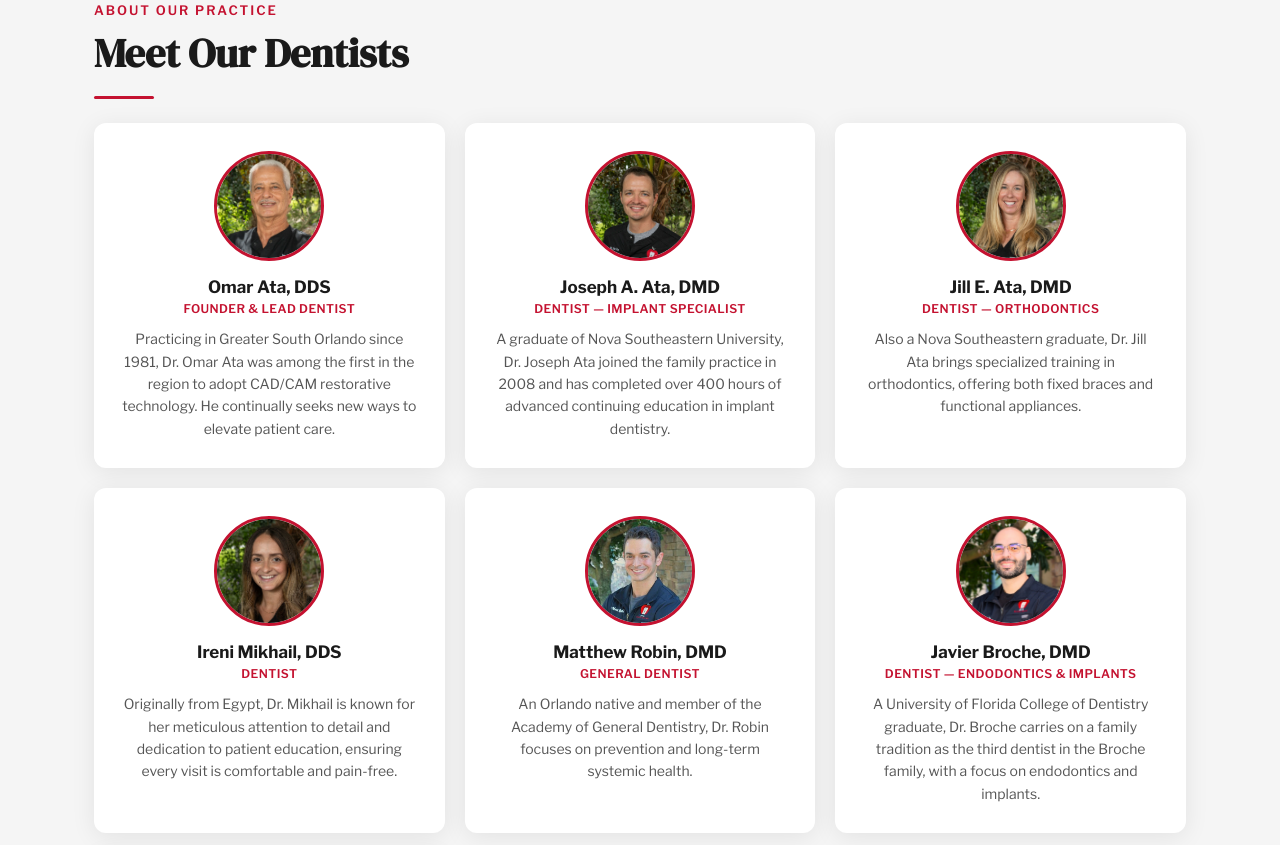
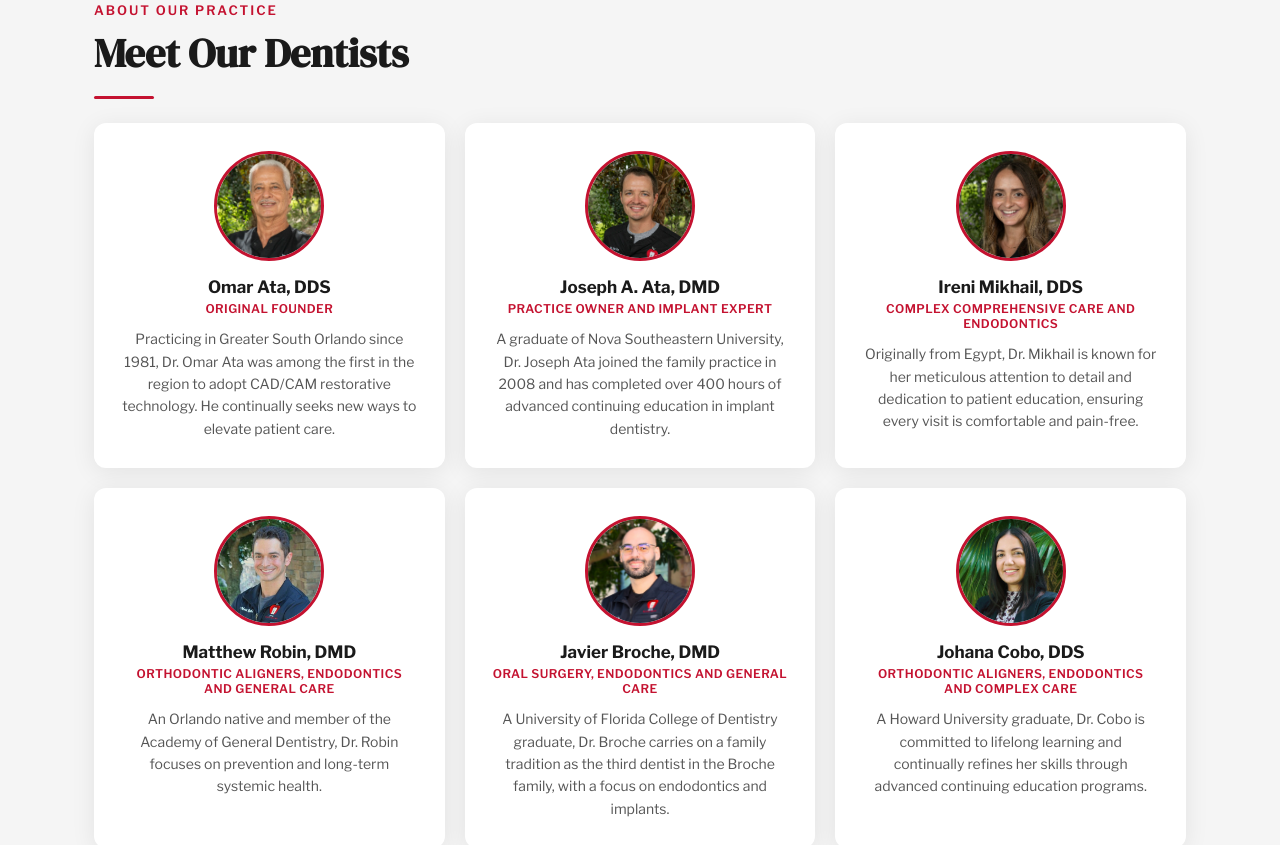
Before and after one commit to AtaDental/atadental, a Next.js app: page / in a window 1280 px wide. Shown: the part 1320-2165 px from the top of the page. Built offline with nearby package versions, Linux system fonts and the light colour scheme.

Commit message:
Update doctor specialties and remove Dr Jill

```diff
--- a/app/page.tsx
+++ b/app/page.tsx
@@ -19,13 +19,12 @@ const SERVICES = [
 ];
 
 const DOCTORS = [
-  { name: "Omar Ata, DDS", role: "Founder & Lead Dentist", bio: "Practicing in Greater South Orlando since 1981, Dr. Omar Ata was among the first in the region to adopt CAD/CAM restorative technology. He continually seeks new ways to elevate patient care.", photo: "/DrOmar.jpg" },
-  { name: "Joseph A. Ata, DMD", role: "Dentist — Implant Specialist", bio: "A graduate of Nova Southeastern University, Dr. Joseph Ata joined the family practice in 2008 and has completed over 400 hours of advanced continuing education in implant dentistry.", photo: "/DrJoe.jpg" },
-  { name: "Jill E. Ata, DMD", role: "Dentist — Orthodontics", bio: "Also a Nova Southeastern graduate, Dr. Jill Ata brings specialized training in orthodontics, offering both fixed braces and functional appliances.", photo: "/DrJill.jpg" },
-  { name: "Ireni Mikhail, DDS", role: "Dentist", bio: "Originally from Egypt, Dr. Mikhail is known for her meticulous attention to detail and dedication to patient education, ensuring every visit is comfortable and pain-free.", photo: "/DrMikhail.jpg" },
-  { name: "Matthew Robin, DMD", role: "General Dentist", bio: "An Orlando native and member of the Academy of General Dentistry, Dr. Robin focuses on prevention and long-term systemic health.", photo: "/DrRobin.jpg" },
-  { name: "Javier Broche, DMD", role: "Dentist — Endodontics & Implants", bio: "A University of Florida College of Dentistry graduate, Dr. Broche carries on a family tradition as the third dentist in the Broche family, with a focus on endodontics and implants.", photo: "/DrBroche.JPG" },
-  { name: "Johana Cobo, DDS", role: "Dentist", bio: "A Howard University graduate, Dr. Cobo is committed to lifelong learning and continually refines her skills through advanced continuing education programs.", photo: "/DrCobo.jpg" },
+  { name: "Omar Ata, DDS", role: "Original Founder", bio: "Practicing in Greater South Orlando since 1981, Dr. Omar Ata was among the first in the region to adopt CAD/CAM restorative technology. He continually seeks new ways to elevate patient care.", photo: "/DrOmar.jpg" },
+  { name: "Joseph A. Ata, DMD", role: "Practice Owner and Implant Expert", bio: "A graduate of Nova Southeastern University, Dr. Joseph Ata joined the family practice in 2008 and has completed over 400 hours of advanced continuing education in implant dentistry.", photo: "/DrJoe.jpg" },
+  { name: "Ireni Mikhail, DDS", role: "Complex Comprehensive Care and Endodontics", bio: "Originally from Egypt, Dr. Mikhail is known for her meticulous attention to detail and dedication to patient education, ensuring every visit is comfortable and pain-free.", photo: "/DrMikhail.jpg" },
+  { name: "Matthew Robin, DMD", role: "Orthodontic Aligners, Endodontics and General Care", bio: "An Orlando native and member of the Academy of General Dentistry, Dr. Robin focuses on prevention and long-term systemic health.", photo: "/DrRobin.jpg" },
+  { name: "Javier Broche, DMD", role: "Oral Surgery, Endodontics and General Care", bio: "A University of Florida College of Dentistry graduate, Dr. Broche carries on a family tradition as the third dentist in the Broche family, with a focus on endodontics and implants.", photo: "/DrBroche.JPG" },
+  { name: "Johana Cobo, DDS", role: "Orthodontic Aligners, Endodontics and Complex Care", bio: "A Howard University graduate, Dr. Cobo is committed to lifelong learning and continually refines her skills through advanced continuing education programs.", photo: "/DrCobo.jpg" },
 ];
 
 const LOCATIONS = [
@@ -291,7 +290,7 @@ export default function AtaDentalSite() {
           </FadeIn>
           <FadeIn delay={0.55}>
             <div style={{ display: "flex", gap: 48, marginTop: 64, flexWrap: "wrap" }}>
-              {[["30+", "Years of Care"], ["700+", "5-Star Reviews"], ["7", "Expert Dentists"], ["2", "Convenient Locations"]].map(([num, label]) => (
+              {[["30+", "Years of Care"], ["700+", "5-Star Reviews"], ["6", "Expert Dentists"], ["2", "Convenient Locations"]].map(([num, label]) => (
                 <div key={label}>
                   <div className="serif" style={{ fontSize: 36, color: "white" }}>{num}</div>
                   <div style={{ fontSize: 13, color: "rgba(255,255,255,0.5)", letterSpacing: 0.5, marginTop: 4 }}>{label}</div>
```
